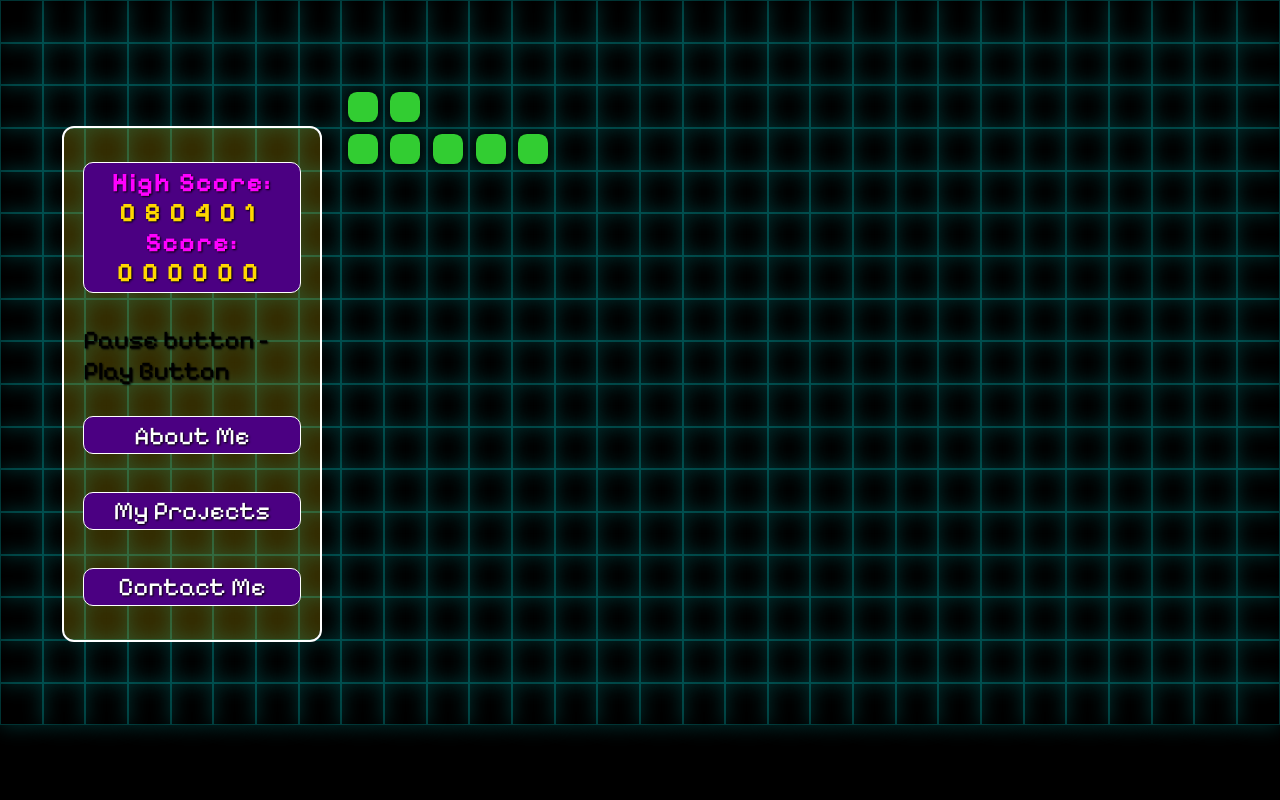
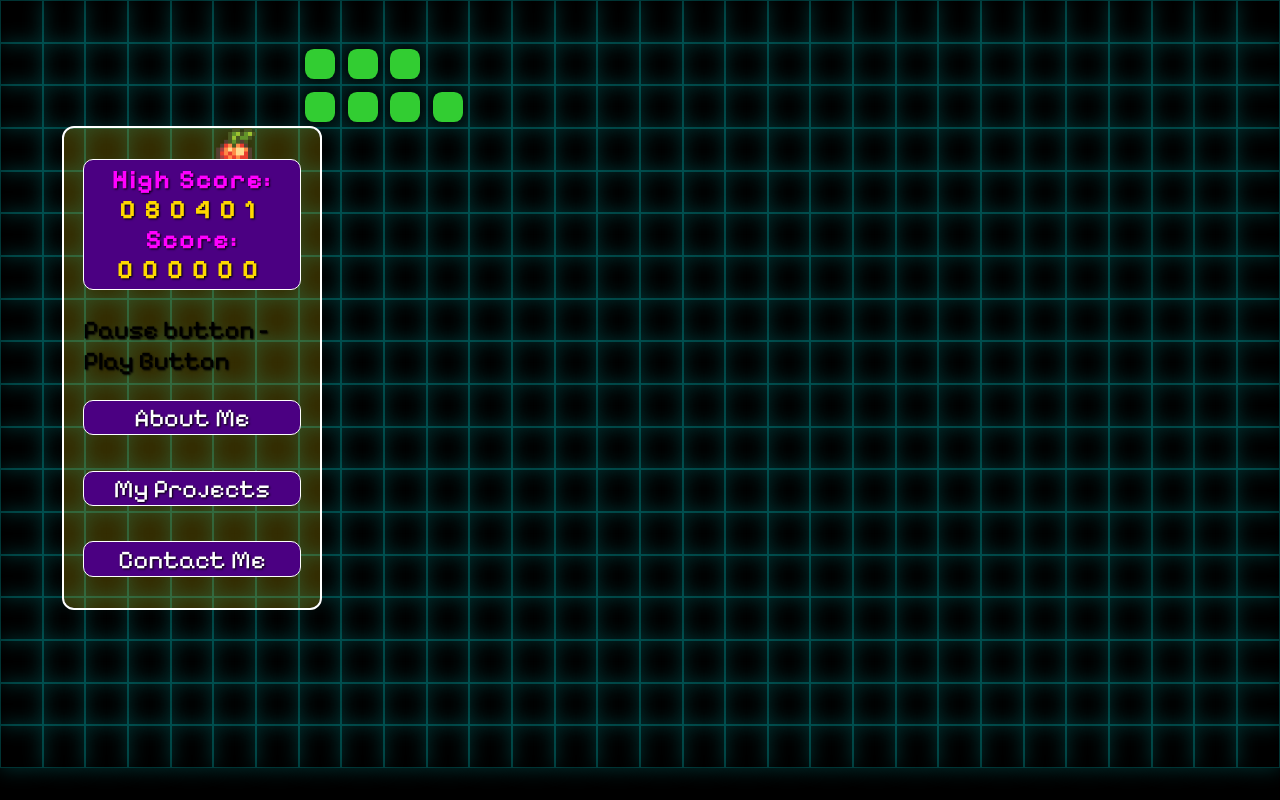
Before and after one commit to yoongi3/jhong, a React (Vite) app: page / in a window 1280 px wide. Built offline with nearby package versions, Linux system fonts and the light colour scheme.

Commit message:
update grid col/row logic

```diff
--- a/src/App.tsx
+++ b/src/App.tsx
@@ -3,17 +3,15 @@ import { GlobalStyle } from './GlobalStyles'
 import Grid from './Grid/Grid'
 import { useSnake } from './Snake/useSnake'
 
-const GRID_WIDTH = 30
-const GRID_HEIGHT = 17
 
 function App() {
-  const { snake, berry, score } = useSnake(GRID_WIDTH, GRID_HEIGHT); // You can use score from the hook
+  const { snake, berry, score } = useSnake(); // You can use score from the hook
 
   return (
     <>
       <GlobalStyle/>
       <ControlPanel score={score}/>
-      <Grid gridWidth={GRID_WIDTH} gridHeight={GRID_HEIGHT} snake={snake} berry={berry}/>
+      <Grid snake={snake} berry={berry}/>
     </>
   )
 }
--- a/src/ControlPanel/ControlPanelStyles.tsx
+++ b/src/ControlPanel/ControlPanelStyles.tsx
@@ -4,7 +4,7 @@ export const StyledControlPanel = styled.div`
     position: absolute;
     top: 10vw;
     left: 5vw;
-    height: 40vw;
+    height: 60vh;
     width: 20vw;
     z-index: 3;
     display: flex;
--- a/src/GlobalStyles.tsx
+++ b/src/GlobalStyles.tsx
@@ -11,7 +11,7 @@ export const GlobalStyle = createGlobalStyle`* {
 html, body {
     height: auto; /* Let height adjust to content */
     min-height: 100vh; /* Ensure it still takes up the full screen if content is small */
-    overflow-y: auto; /* Enable vertical scroll only if needed */
+    overflow-y: hidden; /* Enable vertical scroll only if needed */
     overflow-x: hidden; /* Prevent horizontal scroll */
 }
 
--- a/src/Grid/Grid.tsx
+++ b/src/Grid/Grid.tsx
@@ -1,44 +1,24 @@
-import { useEffect, useState } from "react";
-import debounce from 'lodash/debounce';
-import { GridContainer,GridCell } from "./GridStyles";
+import { GridContainer, GridCell } from "./GridStyles";
 import { SnakeContainer, SnakePart } from "../Snake/SnakeStyles";
 import berryImg from "../Assets/berry.png";
+import { useGridSize } from "../Hooks/UseGrid";
 
 interface GridProps {
-    gridWidth: number;
-    gridHeight: number;
   snake: { x: number; y: number }[];
   berry: { x: number; y: number };
 }
 
-const Grid: React.FC<GridProps> = ({ gridWidth, gridHeight, snake, berry }) => {
-    const [cellSize, setCellSize] = useState(0);
-
-    // Handle window resizing
-    useEffect(() => {
-        const calculateCellSize = debounce(() => {
-            const newCellSize = window.innerWidth / gridWidth;
-            //console.log(newCellSize)
-            setCellSize(newCellSize)
-        },100);
-
-        calculateCellSize();
-
-        window.addEventListener("resize", calculateCellSize);
-
-        return () => window.removeEventListener("resize", calculateCellSize);
-    }, [gridWidth])
+const Grid: React.FC<GridProps> = ({ snake, berry }) => {
+  const { cellSize, cols, rows } = useGridSize();
 
   return (
-        <GridContainer gridColumns={gridWidth} gridRows={gridHeight} cellSize={cellSize}>
+    <GridContainer gridColumns={cols} gridRows={rows} cellSize={cellSize}>
       {/* Render grid cells */}
-            {Array.from({ length: gridWidth * gridHeight }).map((_, index) => (
-                <GridCell
-                    key={index}
-                    cellSize={cellSize}
-                />
+      {Array.from({ length: cols * rows }).map((_, index) => (
+        <GridCell key={index} cellSize={cellSize} />
       ))}
 
+      {/* Render berry */}
       <img
         src={berryImg}
         alt="Berry"
@@ -69,4 +49,4 @@ const Grid: React.FC<GridProps> = ({ gridWidth, gridHeight, snake, berry }) => {
   );
 };
 
-export default Grid
+export default Grid;
--- /dev/null
+++ b/src/Hooks/UseGrid.tsx
@@ -0,0 +1,30 @@
+import { useEffect, useState } from "react";
+import debounce from "lodash/debounce";
+
+const phoneBreakpoint = 500;
+const phoneCols = 20;
+const defaultGridCols = 30;
+
+export const useGridSize = () => {
+  const [cellSize, setCellSize] = useState(0);
+  const [cols, setGridCols] = useState(defaultGridCols);
+  const [rows, setGridRows] = useState(10);
+
+  useEffect(() => {
+    const calculateCellSize = debounce(() => {
+      const newCols = window.innerWidth > phoneBreakpoint ? defaultGridCols : phoneCols;
+      setGridCols(newCols);
+
+      const newCellSize = window.innerWidth / newCols;
+      setGridRows(Math.floor(window.innerHeight / newCellSize));
+      setCellSize(newCellSize);
+    }, 100);
+
+    calculateCellSize();
+
+    window.addEventListener("resize", calculateCellSize);
+    return () => window.removeEventListener("resize", calculateCellSize);
+  }, []);
+
+  return { cellSize, cols, rows };
+};
--- a/src/Snake/snakeLogic.tsx
+++ b/src/Snake/snakeLogic.tsx
@@ -1,4 +1,4 @@
-import { DIRECTIONS, INITIAL_SNAKE } from "./SnakeConstants";
+import { DIRECTIONS } from "./SnakeConstants";
 
 export const isValidMove = (newHead: { x: number, y: number }, snake: { x: number, y: number }[], gridWidth: number, gridHeight: number) => {
         if (newHead.x < 0 || newHead.x >= gridWidth || newHead.y < 0 || newHead.y >= gridHeight){
--- a/src/Snake/useSnake.tsx
+++ b/src/Snake/useSnake.tsx
@@ -1,48 +1,53 @@
 import { useEffect, useRef, useState } from "react";
 import { SNAKESPEED, INITIAL_SNAKE } from "./SnakeConstants";
 import { getRandomBerryPosition, moveSnake } from "./SnakeLogic";
+import { useGridSize } from "../Hooks/UseGrid";
 
-export const useSnake = (gridWidth: number, gridHeight: number) => {
+export const useSnake = () => {
+  const { cols, rows } = useGridSize();
   const intervalRef = useRef<ReturnType<typeof setInterval> | null>(null);
-    const [snake, setSnake] = useState<{x: number, y: number}[]>(INITIAL_SNAKE);
-    const [berry, setBerry] = useState<{x: number, y: number}>(getRandomBerryPosition(INITIAL_SNAKE, gridWidth, gridHeight));
+
+  // Snake, berry, and score states
+  const [snake, setSnake] = useState<{ x: number; y: number }[]>(INITIAL_SNAKE);
+  const [berry, setBerry] = useState<{ x: number; y: number }>(
+    getRandomBerryPosition(INITIAL_SNAKE, cols, rows)
+  );
   const [score, setScore] = useState(0);
 
+  // Snake movement and game logic
   useEffect(() => {
     if (intervalRef.current) return;
 
     intervalRef.current = setInterval(() => {
       setSnake((prevSnake) => {
-                const [newSnake, ateBerry, isGameOver] = moveSnake(prevSnake, gridWidth, gridHeight, berry);
+        const [newSnake, ateBerry, isGameOver] = moveSnake(prevSnake, cols, rows, berry);
 
+        // Handle game over
         if (isGameOver) {
           setScore(0);
-                    setBerry(getRandomBerryPosition(newSnake, gridWidth, gridHeight));
+          setBerry(getRandomBerryPosition(newSnake, cols, rows));
           return INITIAL_SNAKE;
         }
 
+        // Handle berry eating
         if (ateBerry) {
-                    // Update the berry position and increment the score
-                    const newBerry = getRandomBerryPosition(newSnake, gridWidth, gridHeight);
+          const newBerry = getRandomBerryPosition(newSnake, cols, rows);
           setBerry(newBerry);
-
-                    setScore((prevScore) => {
-                        const newScore = prevScore + 1;
-                        return newScore;
-                    });
+          setScore((prevScore) => prevScore + 1);
         }
 
         return newSnake;
       });
     }, SNAKESPEED);
 
+    // Cleanup on unmount
     return () => {
       if (intervalRef.current) {
         clearInterval(intervalRef.current);
         intervalRef.current = null;
       }
     };
-    }, [berry]);
+  }, [berry, cols, rows]); // Recalculate if grid size changes
 
   return { snake, berry, score };
 };
```
Lines whose indentation alone changed are shown as unchanged.
